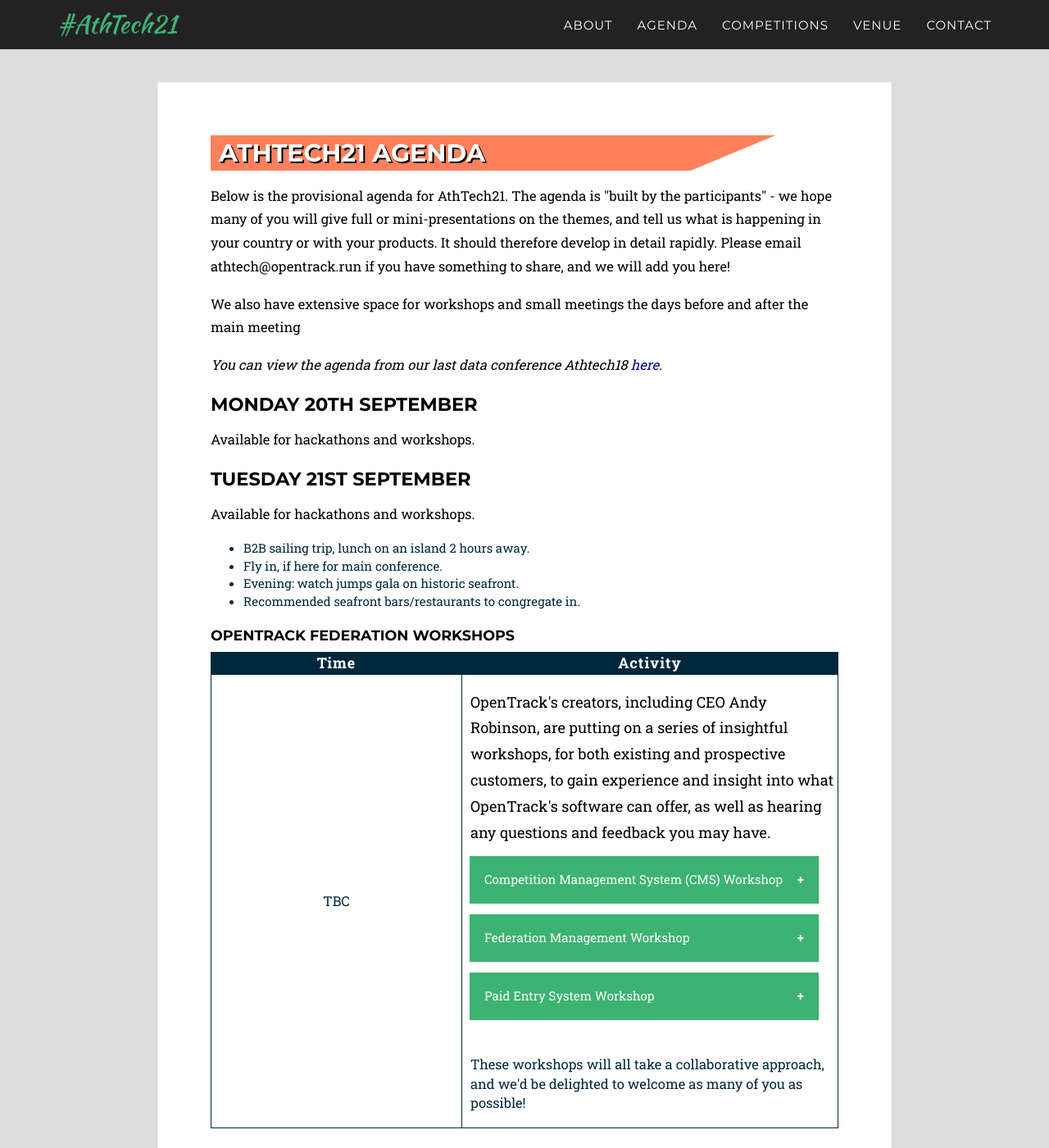
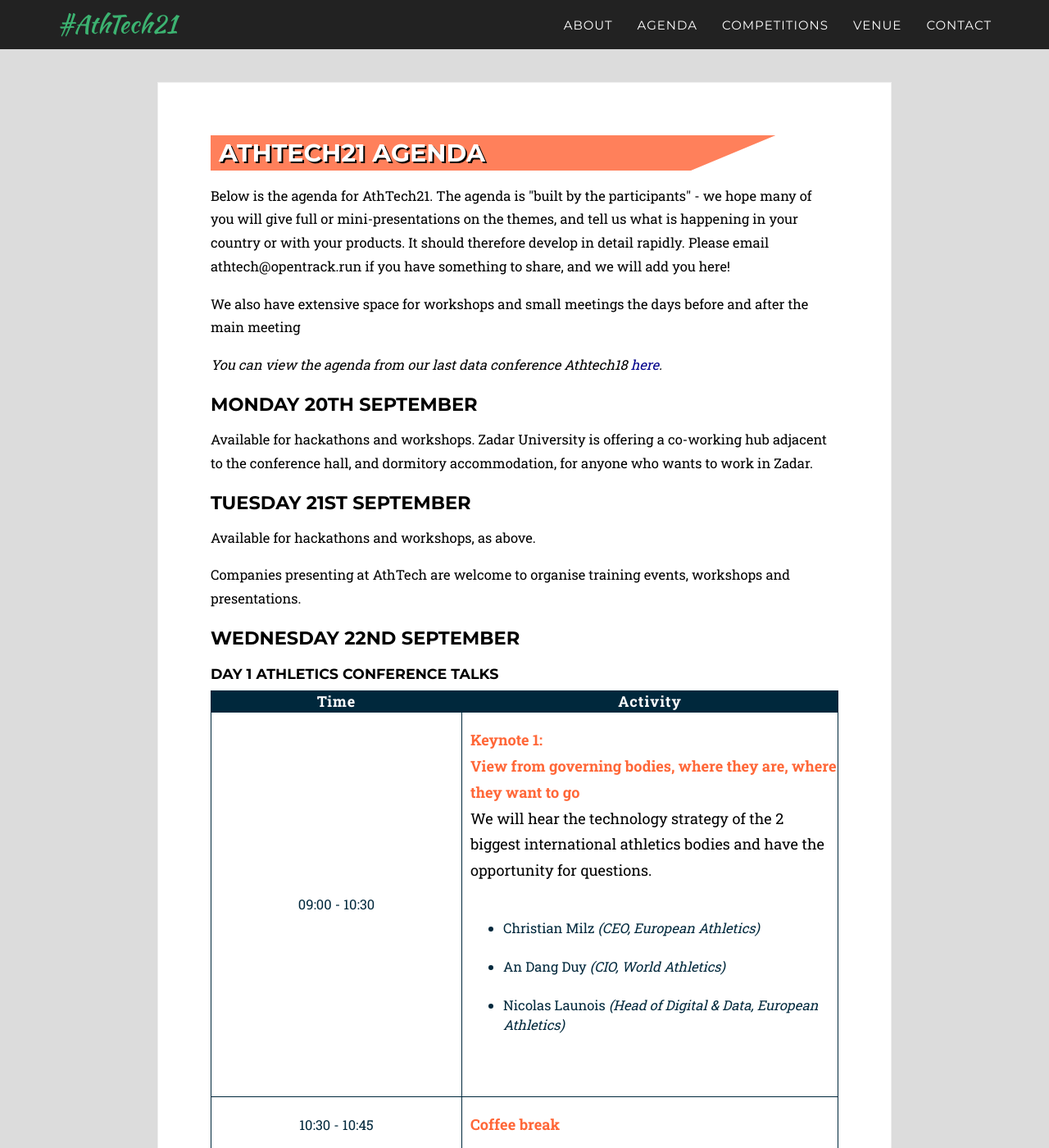
Before and after one commit to openath/athtech, a Jekyll site: the page built from _2021_pages/agenda.html, in a window 1280 px wide and 1400 px high. Shown: the whole window at 82% size. Built offline with Jekyll 4.4.1, drawn with Linux system fonts in a browser that asks for light colours; some web fonts are replaced.

Commit message:
Update agenda.html

```diff
--- a/_2021_pages/agenda.html
+++ b/_2021_pages/agenda.html
@@ -57,7 +57,7 @@
 
     <div class="event black-frame">
       <h1>{{ page.title }}</h1>
-      <p>Below is the provisional agenda for AthTech21.  The agenda is "built by the participants" - we hope
+      <p>Below is the agenda for AthTech21.  The agenda is "built by the participants" - we hope
         many of you will give full or mini-presentations on the themes, and tell us what is happening
         in your country or with your products.   It should therefore develop in detail rapidly.
         Please email athtech@opentrack.run if you have something to share, and we will add you here!
@@ -91,33 +91,11 @@
         -->
 
         <h2>Monday 20th September</h2>
-        <p>Available for hackathons and workshops.</p>
+        <p>Available for hackathons and workshops. Zadar University is offering a co-working hub adjacent to the conference hall, and dormitory accommodation, for anyone who wants to work in Zadar.</p>
 
         <h2>Tuesday 21st September</h2>
-        <p>Available for hackathons and workshops.</p>
-        <ul>
-            <li>B2B sailing trip, lunch on an island 2 hours away.</li>
-            <li>Fly in, if here for main conference.</li>
-            <li>Evening: watch jumps gala on historic seafront.</li>
-            <li>Recommended seafront bars/restaurants to congregate in.</li>
-        </ul>
-        <h3>OpenTrack federation workshops</h3>
-        <table class="agenda">
-            <thead>
-                <tr>
-                    <th class="row-1 agenda-time"><center>Time</center></th>
-                    <th class="row-2 agenda-activity"><center>Activity</center></th>
-                </tr>
-            </thead>
-            <tbody>
-                {% for agenda in site.data.twenty_21.agendas_tues %}
-                    <tr>
-                        <td>{{ agenda.time }}</td>
-                        <td>{{ agenda.info }}</td>
-                    </tr>
-                {% endfor %}
-            </tbody>
-        </table>
+        <p>Available for hackathons and workshops, as above.</p>
+        <p>Companies presenting at AthTech are welcome to organise training events, workshops and presentations.</p>
 
         <h2>Wednesday 22nd September</h2>
         <h3>Day 1 athletics conference talks</h3>
```
